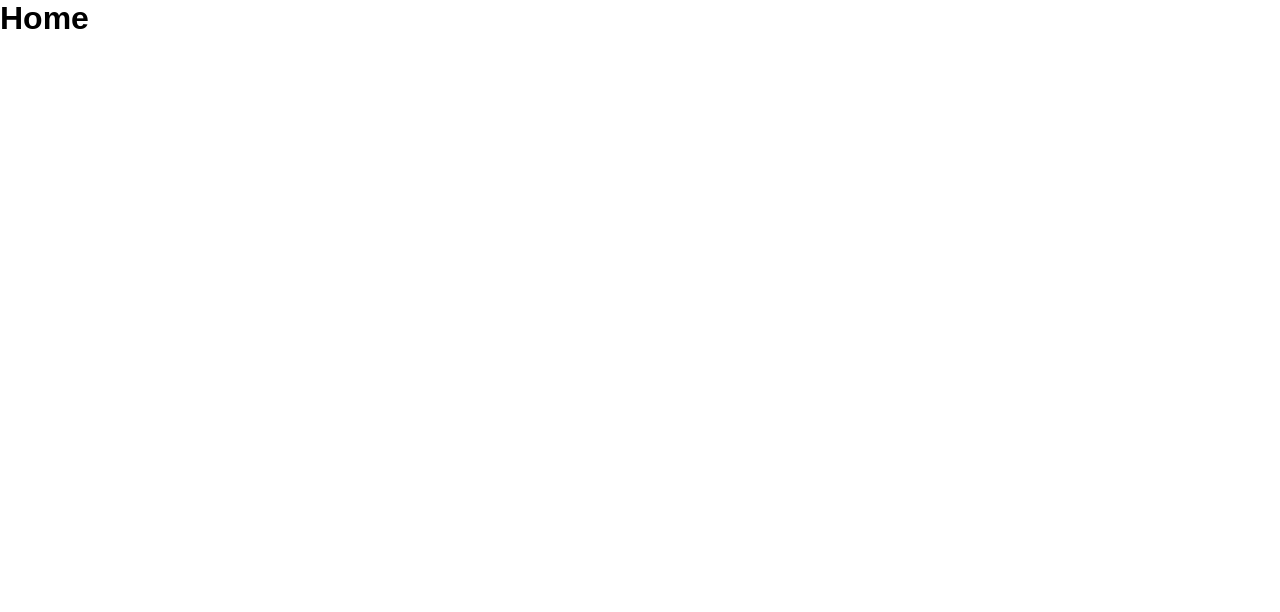
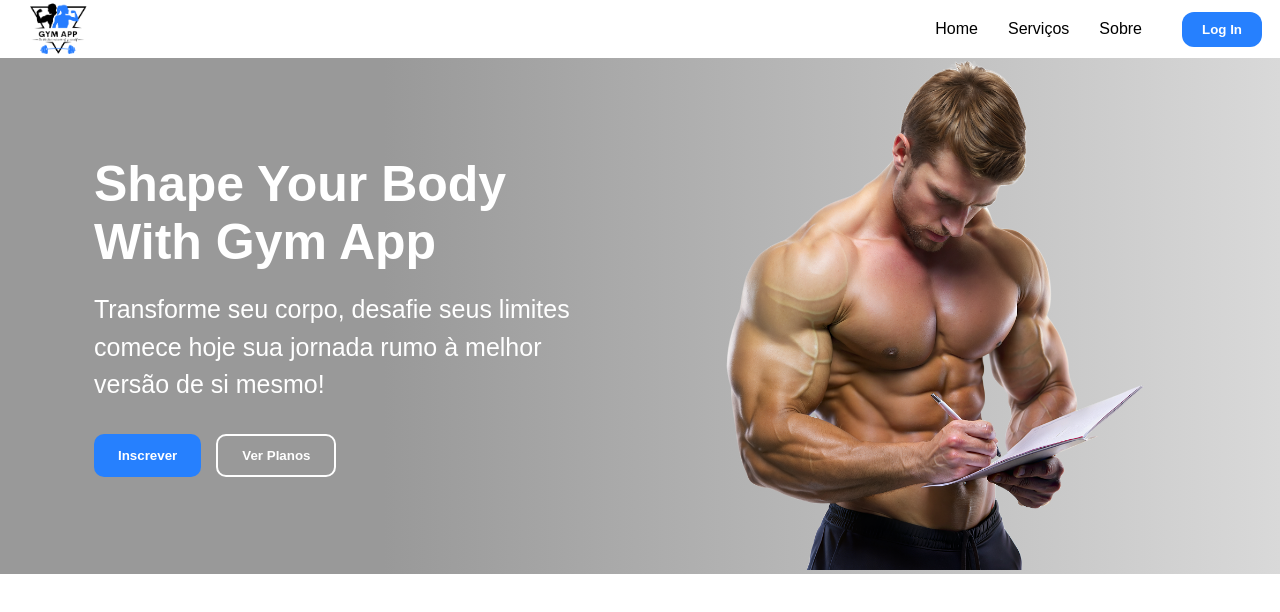
Before and after one commit to Stivifortes/gym-iefp, a React (Vite) app in the folder frontend/: page / in a window 1280 px wide. Shown: the top 612 px of the page. Built offline with nearby package versions, Linux system fonts and the light colour scheme.

Commit message:
landing page call on home

```diff
--- a/frontend/src/pages/Home/index.jsx
+++ b/frontend/src/pages/Home/index.jsx
@@ -1,6 +1,8 @@
+import LandingPage from "../../components/LandinPage";
+
 const Home = () => {
   return (
-    <h1>Home</h1>
+    <LandingPage/>
   )
 };
 
```
